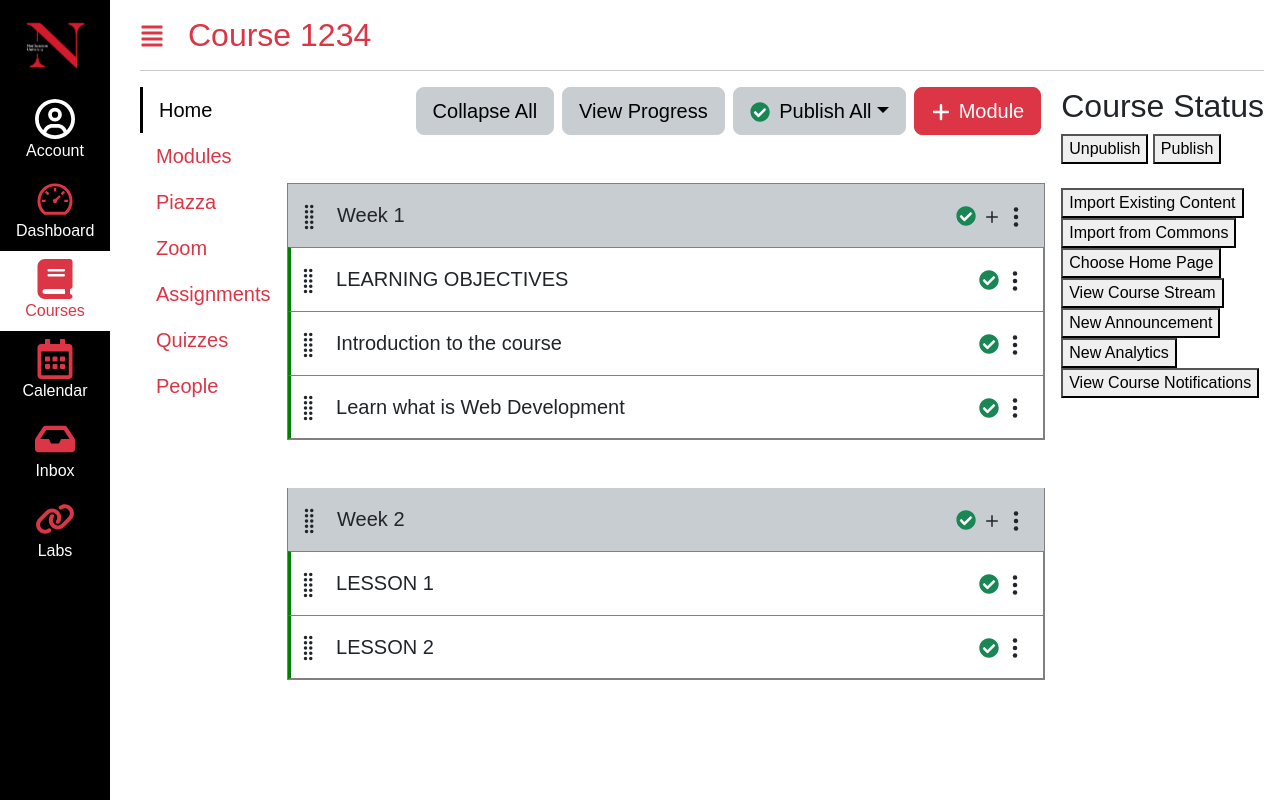
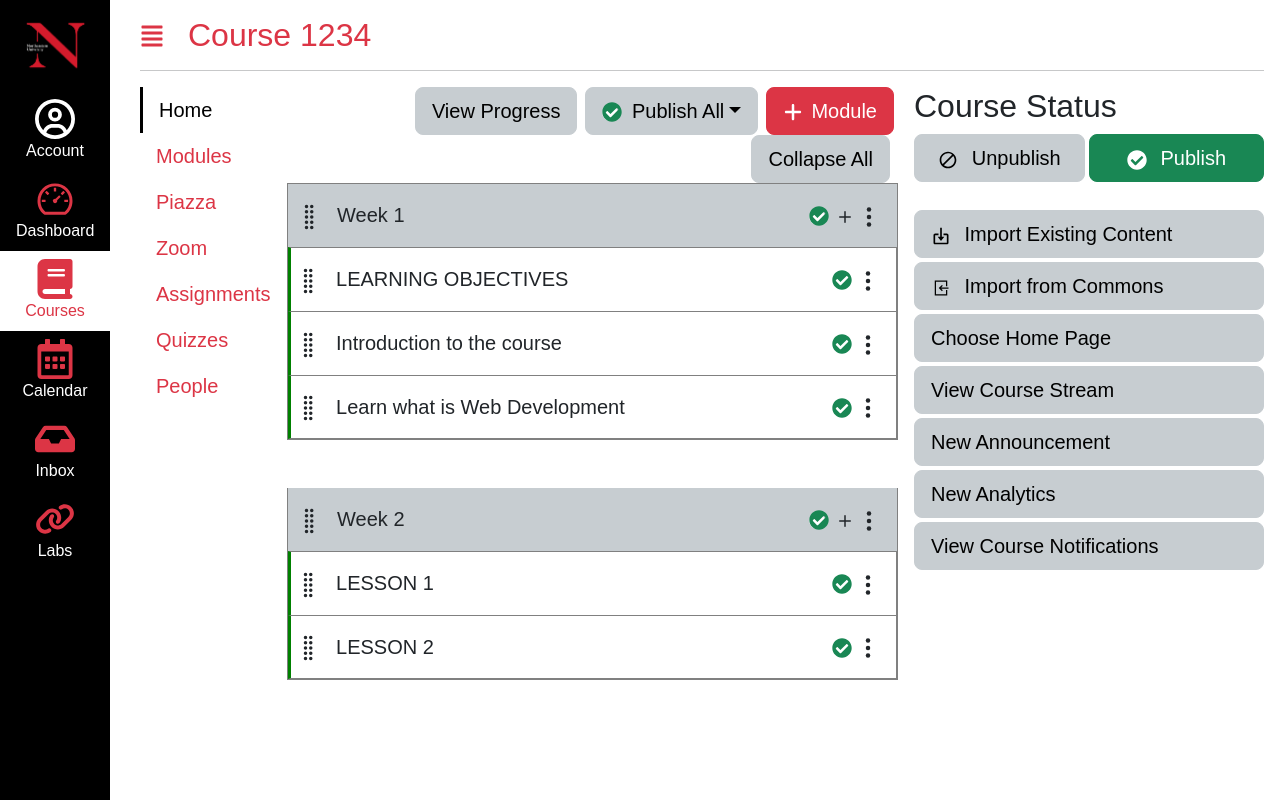
Before and after one commit to kushalkrishnappa/kambaz, a Next.js app: page /Courses/1234/Home in a window 1280 px wide. Built offline with nearby package versions, Linux system fonts and the light colour scheme.

Commit message:
- Styling the Home Screen

```diff
--- a/app/(Kambaz)/Courses/[cid]/Home/Status.tsx
+++ b/app/(Kambaz)/Courses/[cid]/Home/Status.tsx
@@ -1,15 +1,47 @@
+import { MdDoNotDisturbAlt } from "react-icons/md";
+import { FaCheckCircle } from "react-icons/fa";
+import { BiImport } from "react-icons/bi";
+import { LiaFileImportSolid } from "react-icons/lia";
+import { Button } from "react-bootstrap";
+
 export default function CourseStatus() {
   return (
-    <div id="wd-course-status">
-        <h2>Course Status</h2>
-        <button>Unpublish</button> <button>Publish</button> <br />
-        <br />
-        <button>Import Existing Content</button> <br />
-        <button>Import from Commons</button> <br />
-        <button>Choose Home Page</button> <br />
-        <button>View Course Stream</button> <br />
-        <button>New Announcement</button> <br />
-        <button>New Analytics</button> <br />
-        <button>View Course Notifications</button>
+    <div id="wd-course-status" style={{ width: "350px" }}>
+      <h2>Course Status</h2>
+      <div className="d-flex">
+        <div className="w-50 pe-1">
+          <Button variant="secondary" size="lg" className="w-100 text-nowrap ">
+            <MdDoNotDisturbAlt className="me-2 fs-5" /> Unpublish{" "}
+          </Button>{" "}
+        </div>
+        <div className="w-50">
+          <Button variant="success" size="lg" className="w-100">
+            <FaCheckCircle className="me-2 fs-5" /> Publish{" "}
+          </Button>{" "}
+        </div>
+      </div>
+      <br />
+      <Button variant="secondary" size="lg" className="w-100 mt-1 text-start">
+        <BiImport className="me-2 fs-5" /> Import Existing Content{" "}
+      </Button>
+      <Button variant="secondary" size="lg" className="w-100 mt-1 text-start">
+        <LiaFileImportSolid className="me-2 fs-5" /> Import from Commons{" "}
+      </Button>
+      <Button variant="secondary" size="lg" className="w-100 mt-1 text-start">
+        Choose Home Page
+      </Button>
+      <Button variant="secondary" size="lg" className="w-100 mt-1 text-start">
+        View Course Stream
+      </Button>
+      <Button variant="secondary" size="lg" className="w-100 mt-1 text-start">
+        New Announcement
+      </Button>
+      <Button variant="secondary" size="lg" className="w-100 mt-1 text-start">
+        New Analytics
+      </Button>
+      <Button variant="secondary" size="lg" className="w-100 mt-1 text-start">
+        View Course Notifications
+      </Button>
     </div>
-);}
+  );
+}
```
